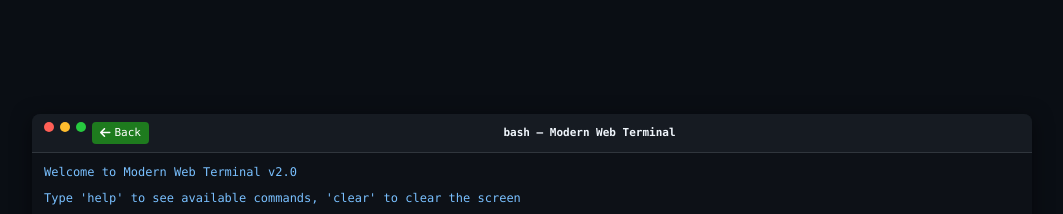
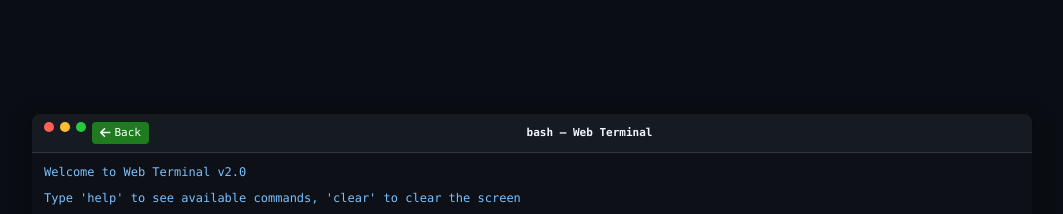
Before and after one commit to Hencheng2/pybash, a plain HTML site: page index.html in a window 1280 px wide. Shown: the top 214 px of the page, without its empty margins (108-1171 px from the left). Drawn offline with Linux system fonts and the light colour scheme.

Commit message:
Update index.html

```diff
--- a/index.html
+++ b/index.html
@@ -3,7 +3,7 @@
 <head>
     <meta charset="UTF-8">
     <meta name="viewport" content="width=device-width, initial-scale=1.0">
-    <title>Modern Web Terminal</title>
+    <title>Web Terminal</title>
     <link rel="stylesheet" href="https://cdnjs.cloudflare.com/ajax/libs/font-awesome/6.4.0/css/all.min.css">
     <style>
         * {
@@ -310,12 +310,12 @@
                     <i class="fas fa-arrow-left"></i> Back
                 </button>
             </div>
-            <div class="terminal-title">bash — Modern Web Terminal</div>
+            <div class="terminal-title">bash — Web Terminal</div>
             <div></div>
         </div>
 
         <div class="terminal-body" id="terminalOutput">
-            <div class="output info">Welcome to Modern Web Terminal v2.0</div>
+            <div class="output info">Welcome to Web Terminal v2.0</div>
             <div class="output info">Type 'help' to see available commands, 'clear' to clear the screen</div>
             <div class="output info">Use Shift+Enter for multi-line input. Press Enter to execute.</div>
             <div class="output"><br></div>
```
